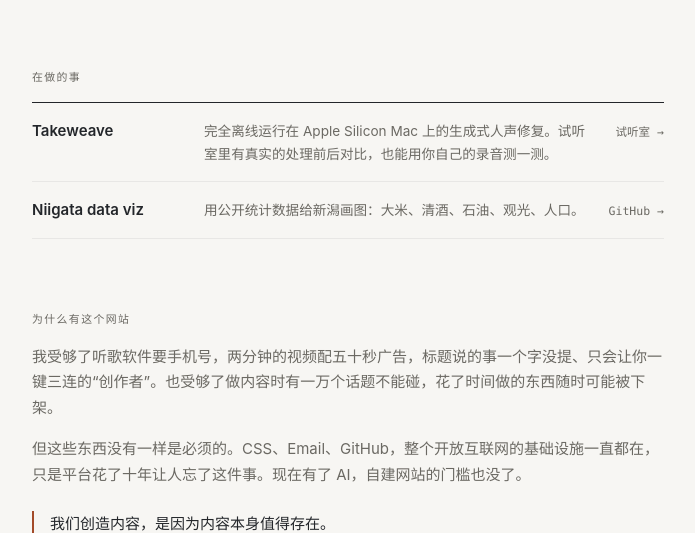
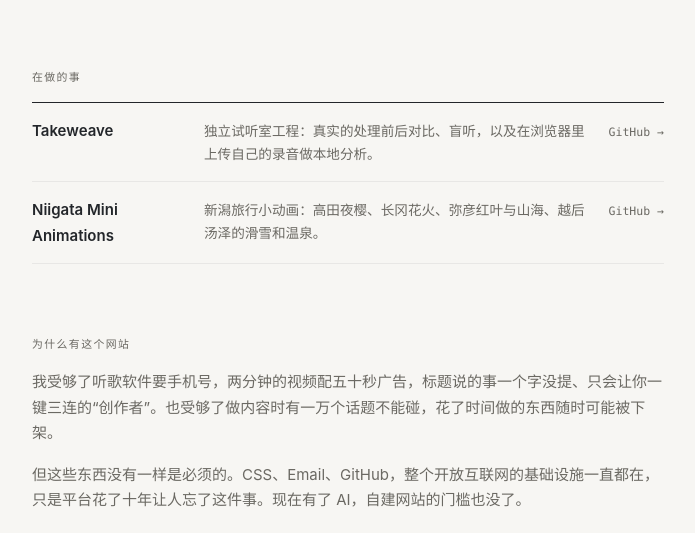
Before and after one commit to gitcyx93/yuxiangchen.dev, an Astro site: page / in a window 1280 px wide. Shown: the part 267-800 px from the top of the page, without its empty margins (292-987 px from the left). Built offline with nearby package versions, Linux system fonts and the light colour scheme; Astro itself is replaced by a stand-in of ours.

Commit message:
Clarify independent project links and legacy site boundaries

```diff
--- a/src/pages/index.astro
+++ b/src/pages/index.astro
@@ -5,14 +5,14 @@
 const projects = [
   {
     name: 'Takeweave',
-    href: '/takeweave',
-    desc: '完全离线运行在 Apple Silicon Mac 上的生成式人声修复。试听室里有真实的处理前后对比，也能用你自己的录音测一测。',
-    meta: '试听室 →',
+    href: 'https://github.com/gitcyx93/takeweave-listening-room',
+    desc: '独立试听室工程：真实的处理前后对比、盲听，以及在浏览器里上传自己的录音做本地分析。',
+    meta: 'GitHub →',
   },
   {
-    name: 'Niigata data viz',
-    href: 'https://github.com/gitcyx93/niigata-data-viz',
-    desc: '用公开统计数据给新潟画图：大米、清酒、石油、观光、人口。',
+    name: 'Niigata Mini Animations',
+    href: 'https://github.com/gitcyx93/niigata-mini-animations',
+    desc: '新潟旅行小动画：高田夜樱、长冈花火、弥彦红叶与山海、越后汤泽的滑雪和温泉。',
     meta: 'GitHub →',
   },
 ];
```
Also changed, not shown: README.md.
